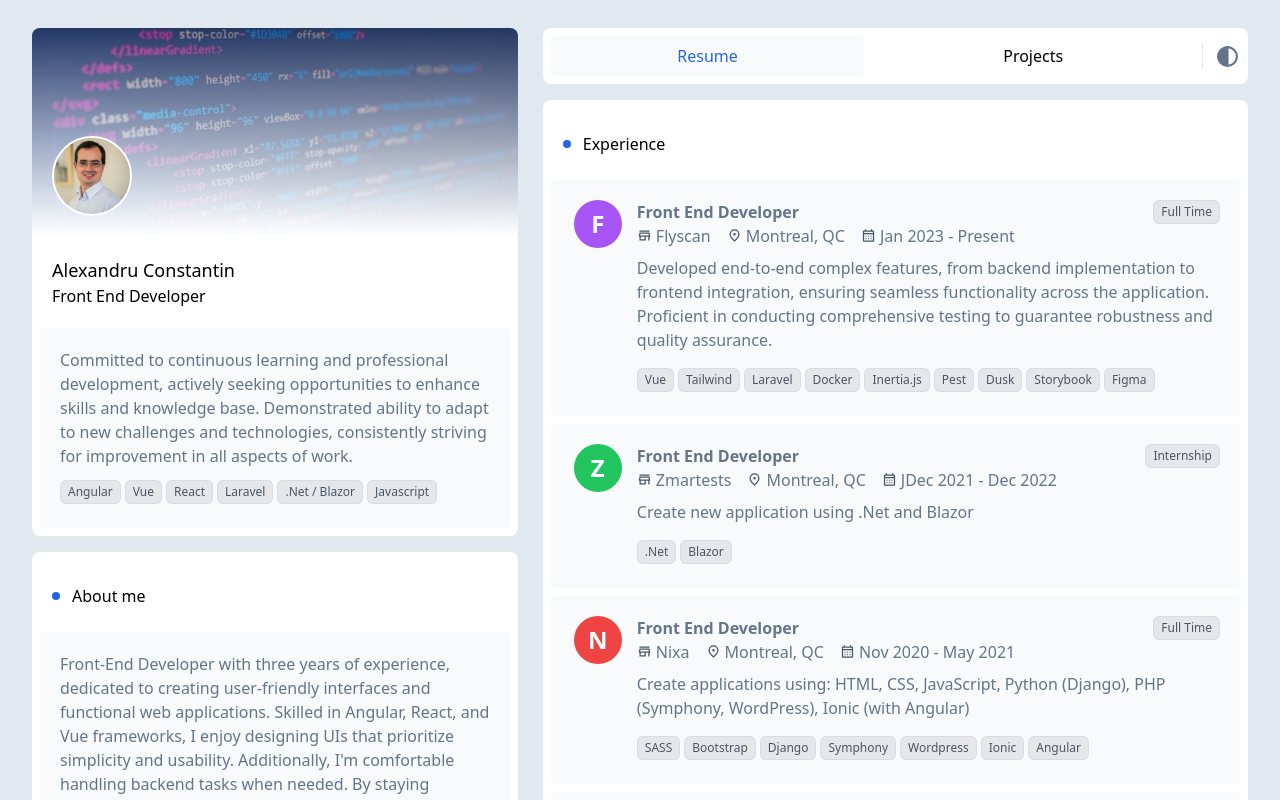
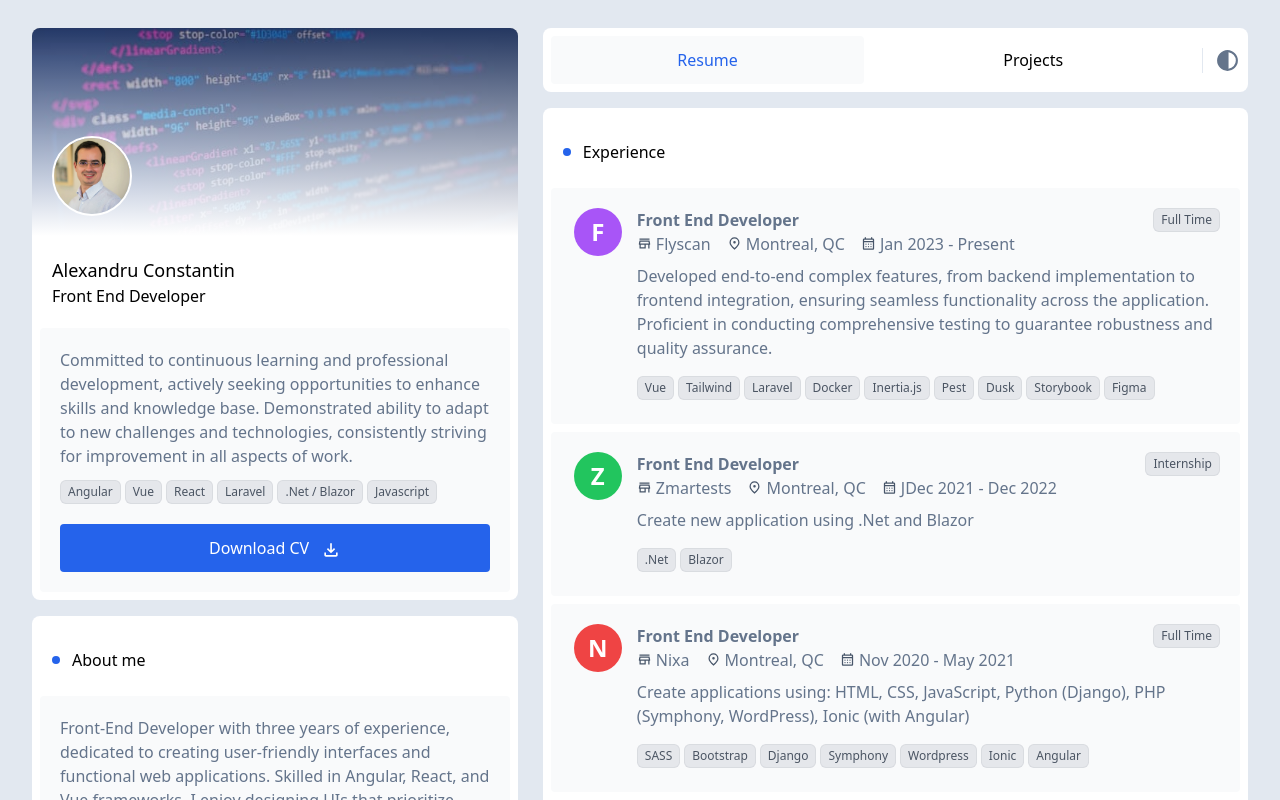
Before and after one commit to alexandru-constantin-hub/Resume, a Vue app: page / in a window 1280 px wide. Shown: the top 800 px of the page. Built offline with nearby package versions, Linux system fonts and the light colour scheme.

Commit message:
Add Download button

```diff
--- a/src/components/Button.vue
+++ b/src/components/Button.vue
@@ -24,8 +24,8 @@ const active = computed(() => {
 </script>
 <template>
   <button
-    class="rounded py-2"
-    :class="[active, props.long ? 'w-full' : 'px-4']"
+    class="rounded py-3"
+    :class="[active, props.long ? 'w-full' : 'px-6']"
     @click.stop="emit('clicked')"
   >
     <slot></slot>
--- /dev/null
+++ b/src/components/icons/Download.vue
@@ -0,0 +1,16 @@
+<script setup>
+defineProps(['height', 'width', 'currentColor'])
+</script>
+<template>
+  <svg
+    xmlns="http://www.w3.org/2000/svg"
+    :height="height"
+    :width="width"
+    :fill="currentColor"
+    viewBox="0 -960 960 960"
+  >
+    <path
+      d="M480-320 280-520l56-58 104 104v-326h80v326l104-104 56 58-200 200ZM240-160q-33 0-56.5-23.5T160-240v-120h80v120h480v-120h80v120q0 33-23.5 56.5T720-160H240Z"
+    />
+  </svg>
+</template>
--- a/src/views/Description.vue
+++ b/src/views/Description.vue
@@ -2,9 +2,12 @@
 import Card from '../components/Card.vue'
 import CardItem from '../components/CardItem.vue'
 import Badge from '../components/Badge.vue'
+import Button from '../components/Button.vue'
+import Download from '../components/icons/Download.vue'
 
 import codeImage from '@/assets/code.jpg'
 import me from '@/assets/me.jpeg'
+import resume from '@/assets/Alexandru_Constantin_Resume_EN.pdf'
 
 import { useStore } from '../mainStore'
 const store = useStore()
@@ -46,6 +49,11 @@ const backgroundImage = codeImage
           class="mr-1 mb-1"
         />
       </div>
+      <a :href="resume" download="Alexandru_Constantin_Resume_EN.pdf">
+        <Button long="true" class="mt-4 text-white fill-white" :class="store.primaryBgColor"
+          ><span>Download CV</span> <Download :with="20" :height="20" class="inline-block ml-2" />
+        </Button>
+      </a>
     </CardItem>
   </Card>
 </template>
```
Also changed, not shown: 1 other file (tests, documents, lock files or other folders).
